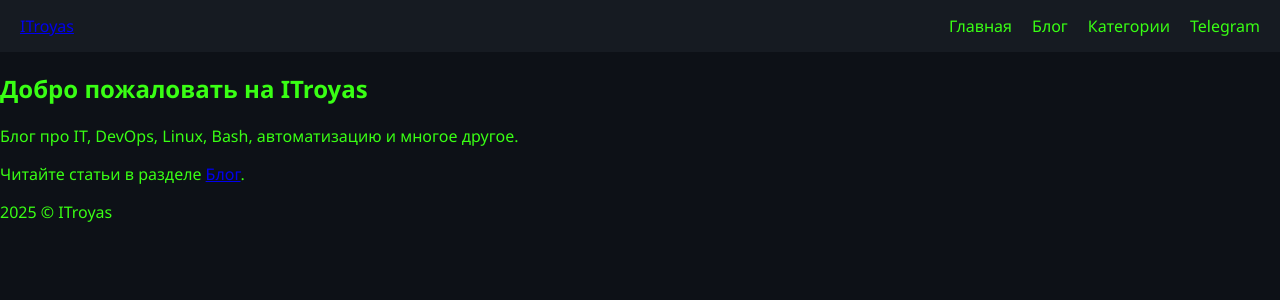
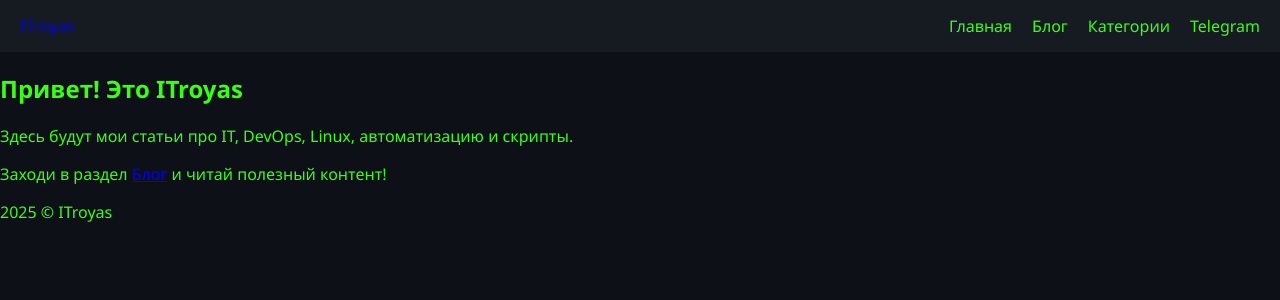
Before and after one commit to ITroyas/itroyas.github.io, a Jekyll site: the page built from index.md, in a window 1280 px wide. Shown: the top 300 px of the page. Built offline with Jekyll 4.4.1, drawn with Linux system fonts in a browser that asks for light colours.

Commit message:
Update index.md

```diff
--- a/index.md
+++ b/index.md
@@ -1,11 +1,10 @@
 ---
 layout: default
 title: Главная
-show_sidebar: false
 ---
 
 <div class="home-intro">
-  <h2>Добро пожаловать на ITroyas</h2>
-  <p>Блог про IT, DevOps, Linux, Bash, автоматизацию и многое другое.</p>
-  <p>Читайте статьи в разделе <a href="{{ '/blog/' | relative_url }}">Блог</a>.</p>
+  <h2>Привет! Это ITroyas</h2>
+  <p>Здесь будут мои статьи про IT, DevOps, Linux, автоматизацию и скрипты.</p>
+  <p>Заходи в раздел <a href="/blog/">Блог</a> и читай полезный контент!</p>
 </div>
```
